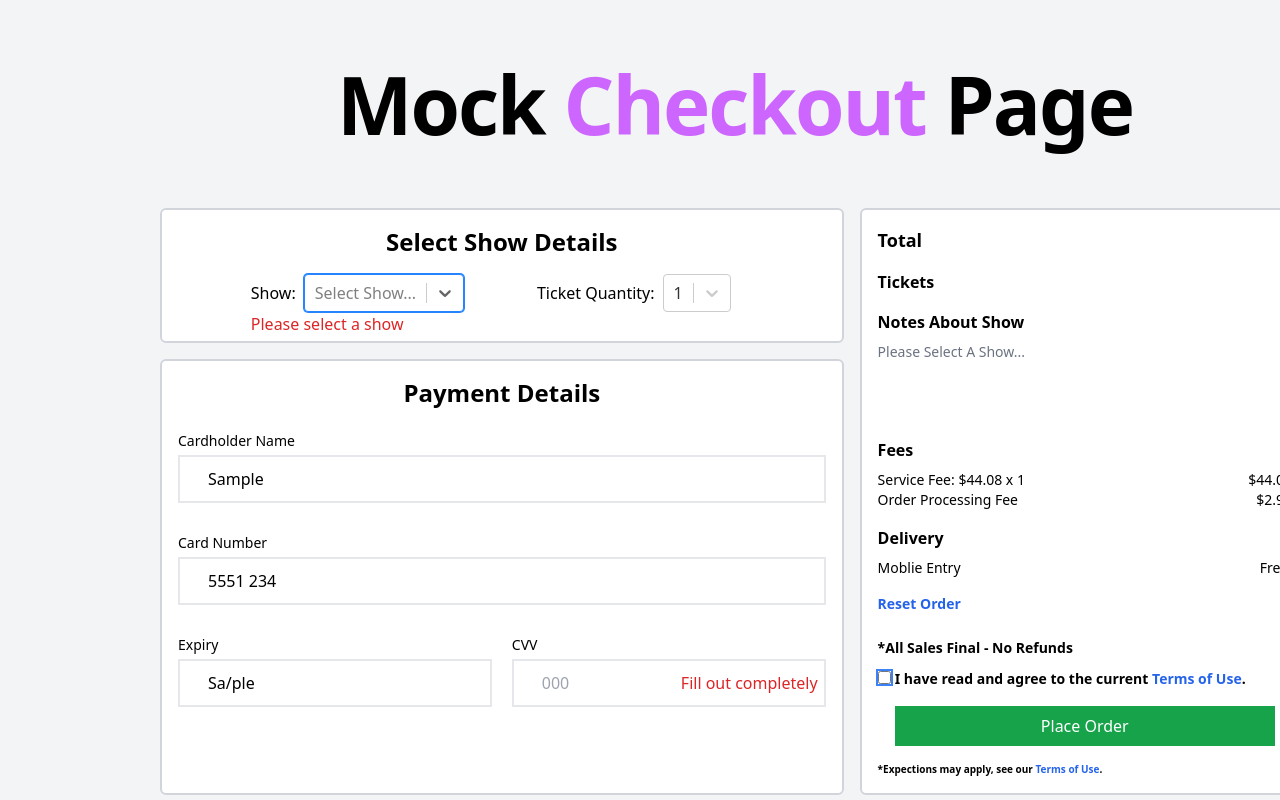
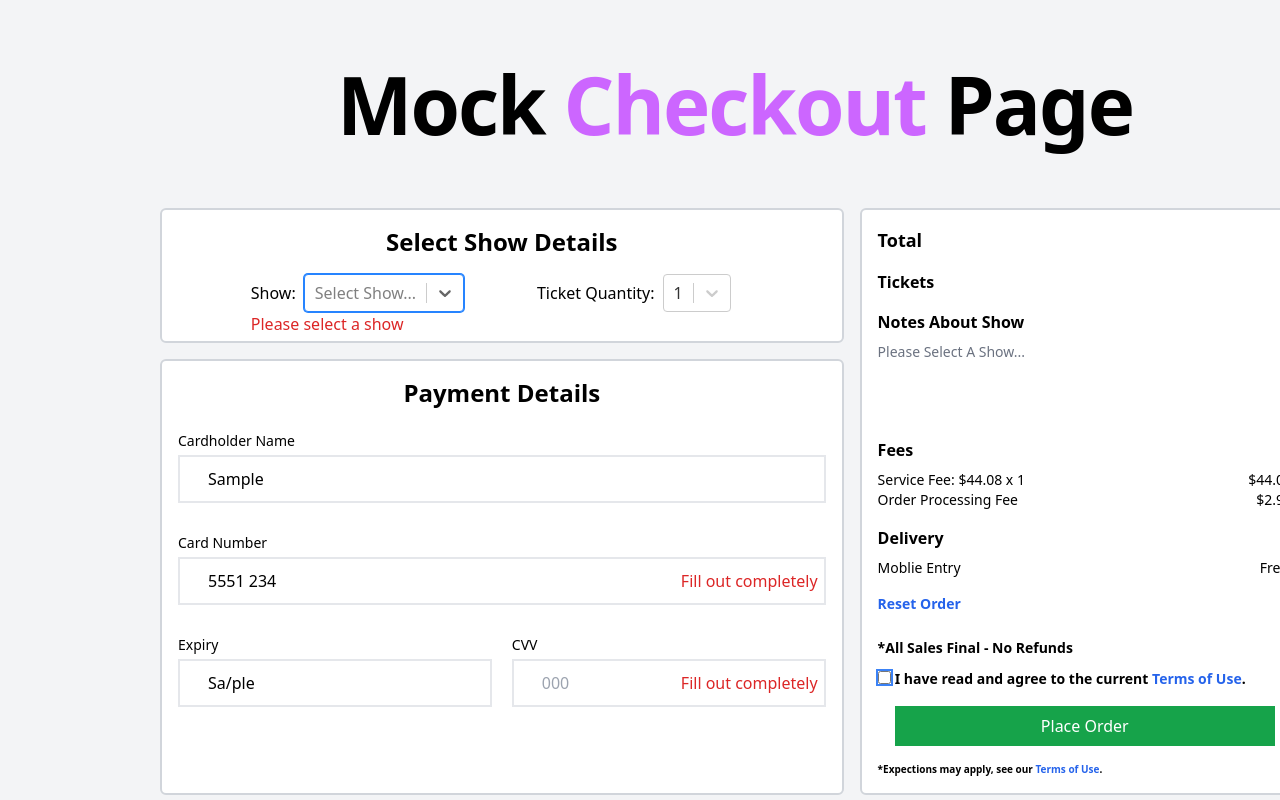
Before and after one commit to Dmoisoff/Dan-s-Broadway-Show-Checkout, a Next.js app: page / in a window 1280 px wide. Both pictures are taken after typing "Sample", "Sample", "Sample", "5551234", "Sample", "Sample" into the empty fields and a click on the button "Place Order". Shown: the top 800 px of the page. Built offline with nearby package versions, Linux system fonts and the light colour scheme.

Commit message:
added card validation

```diff
--- a/src/components/paymentDetails.tsx
+++ b/src/components/paymentDetails.tsx
@@ -26,10 +26,12 @@ const PaymentDetails: React.FC<PaymentDetailsProps> = ({
   const [isCardFieldFull, setIsCardFieldFull] = useState<boolean>(false);
   const [isExpiryFieldFull, setIsExpiryFieldFull] = useState<boolean>(false);
   const [isCvvFull, setIsCvvFull] = useState<boolean>(false);
+  const [isCardFieldLessThanMax, setIsCardFieldLessThanMax] = useState<boolean>(true);
 
   const handleCardInput = (event: React.ChangeEvent<HTMLInputElement>) => {
     formatCard(event);
     setIsCardFieldFull(event.target.value.length === 19);
+    setIsCardFieldLessThanMax(event.target.value.length < 19);
   };
 
   const handleExpiryInput = (event: React.ChangeEvent<HTMLInputElement>) => {
@@ -88,7 +90,6 @@ const PaymentDetails: React.FC<PaymentDetailsProps> = ({
             {...register("card", {
               required: "Fill out completely",
               minLength: 19,
-              maxLength: 19,
             })}
             onChange={handleCardInput}
           />
@@ -99,9 +100,9 @@ const PaymentDetails: React.FC<PaymentDetailsProps> = ({
           {isCardFieldFull && (
             <i className="fa fa-check absolute right-2 top-[14px] text-base text-green-400"></i>
           )}{" "}
-          {!isCardFieldFull && errors?.card && (
+          {isCardFieldLessThanMax && errors?.card && (
             <span className="absolute right-2 top-[12px] text-red-600">
-              <ErrorMessage errors={errors} name="card" />
+              Fill out completely
             </span>
           )}
         </div>
--- a/src/pages/index.tsx
+++ b/src/pages/index.tsx
@@ -124,7 +124,10 @@ const Home: NextPage = () => {
           </form>
           <button
             className="h-5 w-5 bg-red-100"
-            onClick={() => console.log(getValues())}
+            onClick={() =>{
+              console.log(getValues())
+              console.log(errors)
+            }}
           />
         </div>
       </main>
```
